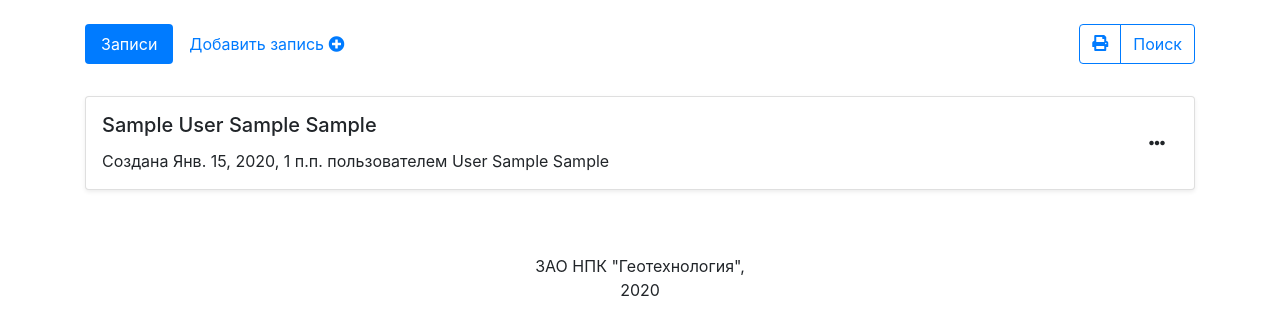
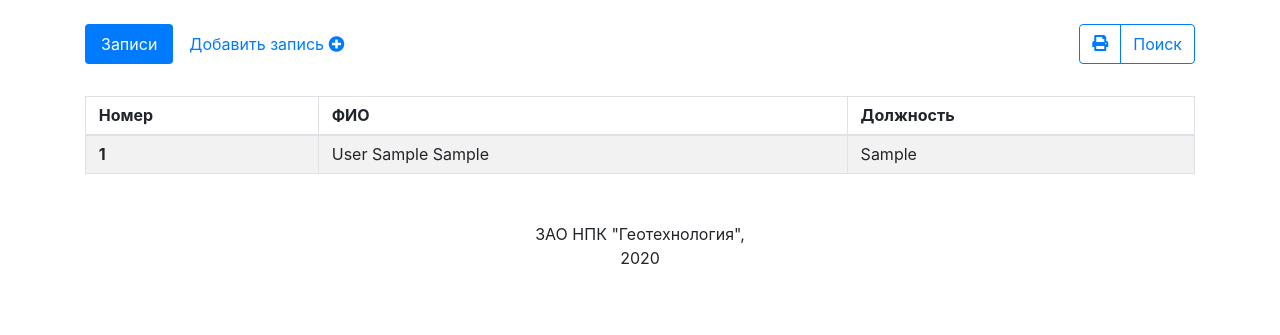
Before and after one commit to privategspot/movementcontrol, a Django app: a page that uses main/templates/main/movement-list-entries/movement-list-entries.html in a window 1280 px wide. Shown: the part 200-535 px from the top of the page. Run offline with Django 3.2, Linux system fonts and the light colour scheme; tables that the repository leaves empty hold one stand-in row (values such as "Sample post"); some libraries are stand-ins or nearby versions.

Commit message:
Changed display of lists and their contents for non-logged in users

```diff
--- a/main/static/main/styles/main.css
+++ b/main/static/main/styles/main.css
@@ -4,3 +4,7 @@
 пользовательскими стилями, которые были подключены расширив
 'base.html' блок 'styles'
 */
+
+.table-cell-pd {
+    padding: 0.4em 0.8em;
+}
--- /dev/null
+++ b/main/templates/includes/movement-list-entries-unauthorized.html
@@ -0,0 +1,16 @@
+<table class="table-striped table-bordered w-100">
+  <thead>
+    <th class="table-cell-pd" scope="col">Номер</th>
+    <th class="table-cell-pd" scope="col">ФИО</th>
+    <th class="table-cell-pd" scope="col">Должность</th>
+  </thead>
+  <tbody>
+    {% for entry in entries %}
+    <tr>
+      <th class="table-cell-pd"  scope="row">{{ forloop.counter }}</th>
+      <td class="table-cell-pd" >{{ entry.obj.employee.full_name }}</td>
+      <td class="table-cell-pd" >{{ entry.obj.employee.position }}</td>
+    </tr>
+    {% endfor %}
+  </tbody>
+</table>
--- a/main/templates/main/movement-list-entries/movement-list-entries.html
+++ b/main/templates/main/movement-list-entries/movement-list-entries.html
@@ -64,30 +64,13 @@
   <div class="row mt-2">
     <div class="col-md">
       {% if entries %}
-      <ul class="list-unstyled mt-4">
-        {% for entry in entries %}
-          <li class="mt-2">
-            <div class="card shadow-sm">
-              <div class="card-body d-flex align-items-center flex-row p-3">
-                <div>
-                  <h5 class="card-title">
-                      {{ entry.obj.employee.position }} {{ entry.obj.employee.full_name }}
-                      {% if entry.obj.was_changed %}
-                      <span class="badge badge-info ml-1">Изменено</span>
-                      {% endif %}
-                  </h5>
-                  <p class="card-text">
-                    Создана {{ entry.obj.creation_datetime }} пользователем {{ entry.obj.creator.full_name }}
-                  </p>
-                </div>
-                <div class="d-flex align-items-center ml-auto" role="group" aria-label="Управление списком">
-                  {% include "../../includes/options.html" with obj=entry.obj can_change=entry.can_change can_delete=entry.can_delete %}
-                </div>
-              </div>
-            </div>
-          </li>
-        {% endfor %}
-      </ul>
+        {% if user.is_authenticated %}
+          {% include "../../includes/movement-list-entries-authorized.html" with entries=entries %}
+        {% else %}
+          <div class="mt-4">
+          {% include "../../includes/movement-list-entries-unauthorized.html" with entries=entries %}
+          </div>
+        {% endif %}
       {% else %}
       <p class="h4 mt-4">Записи отсутствуют</p>
       {% endif %}
```
Also changed, not shown: main/templates/includes/movement-list-entries-authorized.html (added, +24 -0 lines), main/templates/main/movement-lists/movement-lists.html (+9 -0 lines).
